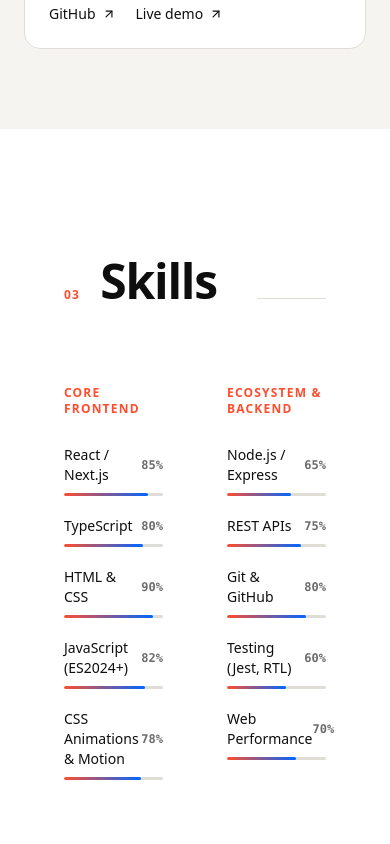
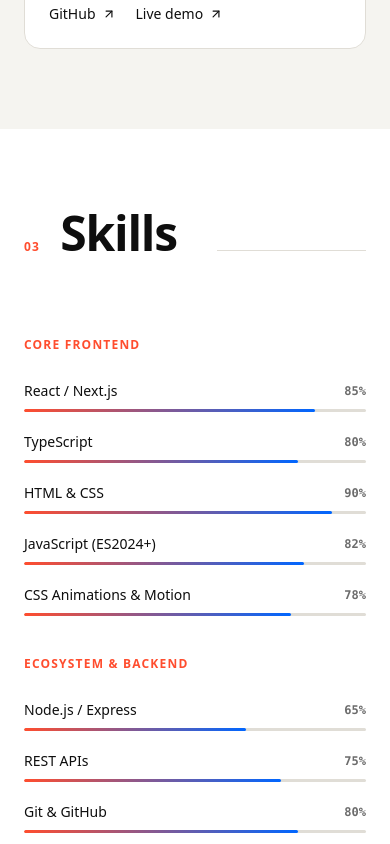
Before and after one commit to mariokonnari/Portfolio-Website, a Next.js app: page / in a window 390 px wide. Shown: the part 3960-4804 px from the top of the page. Built offline with nearby package versions, Linux system fonts and the light colour scheme.

Commit message:
Updated Skills section for responsive view

```diff
--- a/src/components/sections/Projects.tsx
+++ b/src/components/sections/Projects.tsx
@@ -34,8 +34,8 @@ function ProjectCard({ project, delay }: { project: Project; delay: number }) {
         project.featured ? "col-span-1 md:col-span-2" : ""
       )}
       style={project.featured
-        ? { gridTemplateColumns: "1.4fr 1fr"}
-        : { gridTemplateColumns: "1fr"}}
+        ? { gridTemplateColumns: "1.4fr 1fr" }
+        : { gridTemplateColumns: "1fr" }}
     >
       {/* Left - text content */}
       <div className="flex flex-col">
@@ -98,7 +98,7 @@ function ProjectCard({ project, delay }: { project: Project; delay: number }) {
       <div className={cn(
         "overflow-hidden rounded-xl",
         project.featured ? "h-64 md:h-72" : "hidden md:block h-full min-h-[200px]")}>
-          <ProjectSlideshow images={project.images} title={project.title} />
+        <ProjectSlideshow images={project.images} title={project.title} />
       </div>
     </motion.div>
   );
--- a/src/components/sections/Skills.tsx
+++ b/src/components/sections/Skills.tsx
@@ -69,7 +69,7 @@ export default function Skills() {
     const inView = useInView(ref, { once: true, margin: "-100px" });
 
     return (
-        <section id="skills" ref={ref} className="bg-[var(--surface)] px-16 py-32">
+        <section id="skills" ref={ref} className="bg-[var(--surface)] px-6 md:px-16 py-20 md:py-32">
             {/* Section header */}
             <motion.div
                 custom={0}
@@ -88,7 +88,7 @@ export default function Skills() {
             </motion.div>
 
             {/* Skill bars */}
-            <div className="grid grid-cols-2 gap-16 mb-20">
+            <div className="grid grid-cols-1 md:grid-cols-2 gap-10 md:gap-16 mb-16 md:mb-20">
                 {skillGroups.map((group, gi) => (
                     <motion.div
                         key={group.title}
```
